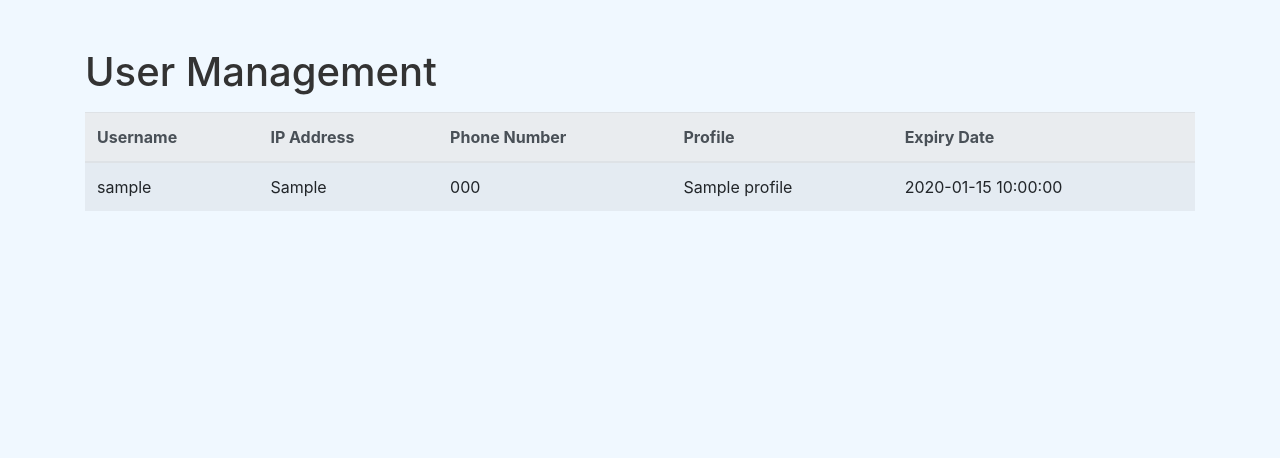
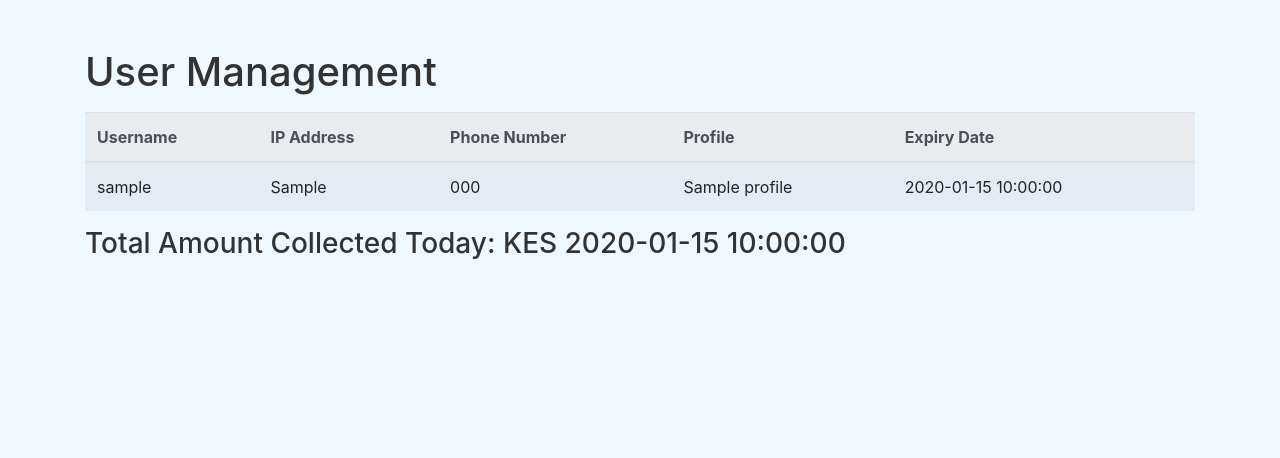
Before and after one commit to mmkash-web/hotspotsystem, a Flask app: template templates/admin.html in a window 1280 px wide. Shown: the part 56-514 px from the top of the page. Run offline with Flask 3, Linux system fonts and the light colour scheme; the template is opened without the code that fills it: most values are stand-ins (such as "Sample title", 1, 10 or a date in 2020); some libraries are stand-ins or nearby versions.

Commit message:
Update admin.html

```diff
--- a/templates/admin.html
+++ b/templates/admin.html
@@ -66,6 +66,7 @@
                 {% endfor %}
             </tbody>
         </table>
+        <h3>Total Amount Collected Today: KES {{ total_amount_today }}</h3>
     </div>
 
     <div class="footer">
```
